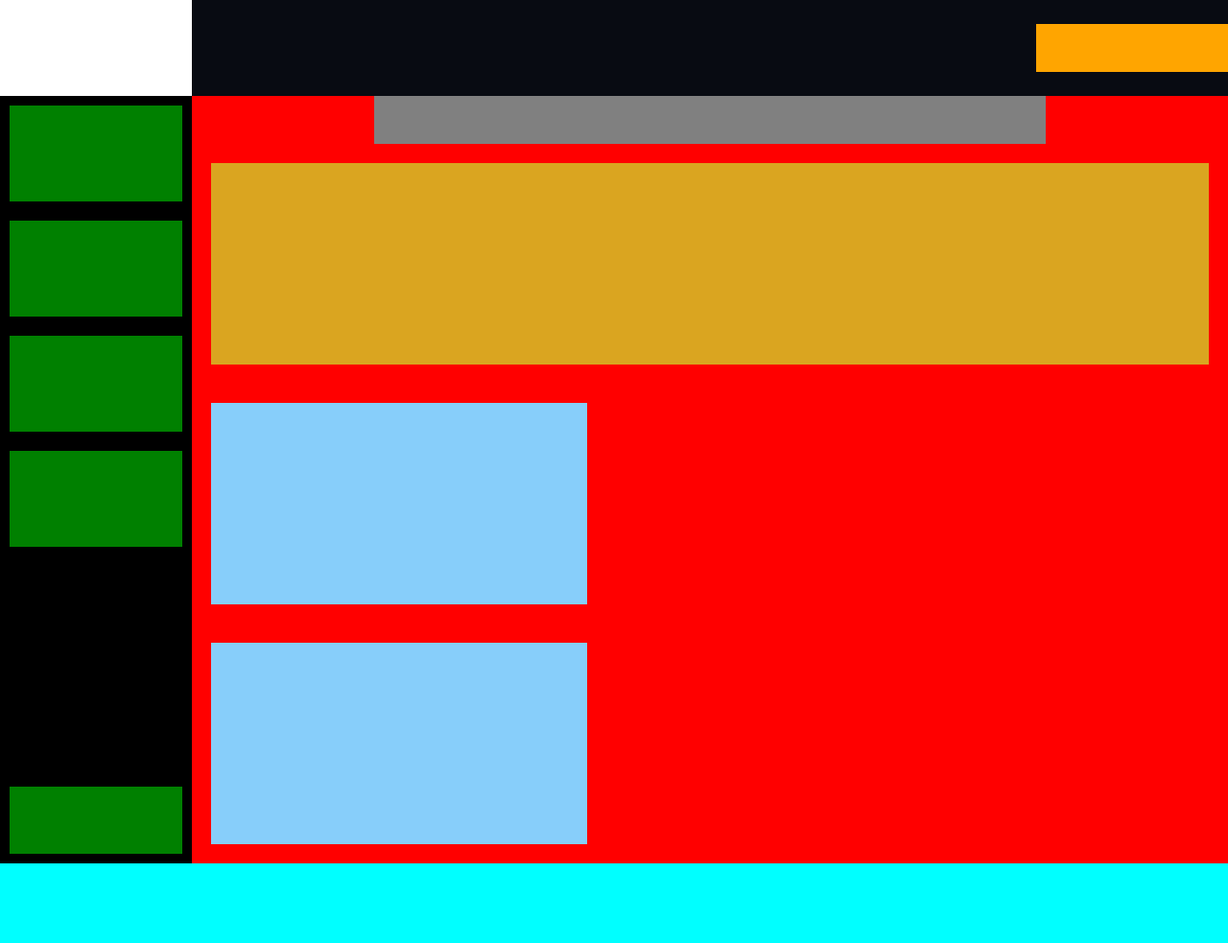
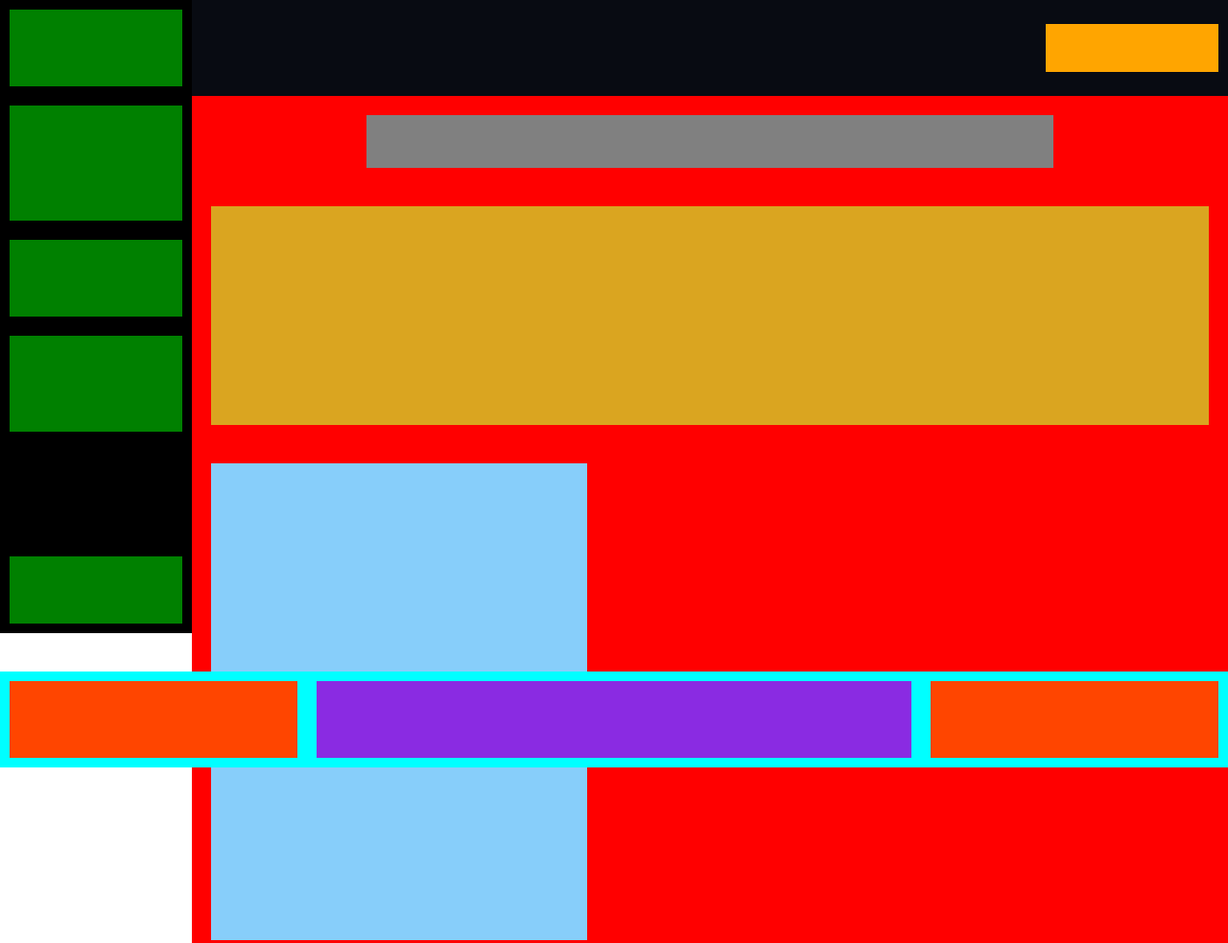
Before and after one commit to alep-2000/html-css-spotifyweb, a plain HTML site: page index.html in a window 1280 px wide. Shown: the top 983 px of the page at 96% size. Drawn offline with Linux system fonts and the light colour scheme.

Commit message:
[FEAT STYLE]Add macrostructure with colored blocks

```diff
--- a/CSS/style.css
+++ b/CSS/style.css
@@ -21,40 +21,65 @@
     background-color: #080b12;
     justify-content: flex-end;
     align-items: center;
+    position: fixed;
+    top: 0;
+    left: 0;
+    z-index: 1;
 }
 
 .col-100{
-    width: 200px;
+    width: calc(200px - 20px);
     height: 50px;
+    margin: 10px;
     background-color: orange;
 }
 
 .sidebar{
     width: 200px;
-    height: 800px;
+    height: 660px;
     background-color: black;
     position: absolute;
     flex-direction: column;
+    position: fixed;
+    top: 0;
+    left: 0;
+    z-index: 1;
+}
+
+.col-12{
+    width: calc(100% - 20px);
+    height: 80px;
+    margin: 10px;
+    background-color: green;
+}
+
+.col-14{
+    width: calc(100% - 20px);
+    height: 120px;
+    margin: 10px;
+    background-color: green;
 }
 
 .col-15{
     width: calc(100% - 20px);
-    height: calc(60% / 4 - 20px);
+    height: 100px;
     margin: 10px;
     background-color: green;
+
 }
 
 .col-10{
     width: calc(100% - 20px);
     height: 70px;
-    margin: 240px 10px 10px 10px;
+    margin: 120px 10px 10px 10px;
     background-color: green;
 }
 
 .main{
     width: calc(100% - 200px);
-    height: 800px;
+    height: 1000px;
     margin-left: 200px;
+    margin-bottom: 100px;
     background-color: red;
     position: absolute;
     position: relative;
@@ -62,9 +87,9 @@
 }
 
 .col-20{
-    width: 700px;
+    width: calc(70% - 40px);
     height: 60px;
-    margin: 0 auto;
+    margin: 120px auto 20px;
     background-color: grey;
 }
 
@@ -87,4 +112,70 @@
     height: 100px;
     background-color: aqua;
     position: absolute;
+    justify-content: space-between;
+    position: fixed;
+    bottom: 0;
+    left: 0;
+    z-index: 1;
 }
+
+.col-25{
+    width: calc(50% / 2 - 20px);
+    height: 80px;
+    margin: 10px;
+    background-color: orangered;
+}
+
+.col-50{
+    width: calc(50% - 20px);
+    height: 80px;
+    margin: 10px;
+    background-color: blueviolet;
+}
+
+/* MOBILE */
+@media screen and (max-width:368px){
+    .topbar{
+        width: calc(100% - 50px);
+        margin-left: 50px;
+    }
+
+    .sidebar{
+        width: 50px;
+        height: 580px;
+    }
+
+
+
+    .col-12, .col-14, .col-15{
+        height: 30px;
+        margin: 5px 10px;
+    }
+
+    .col-10{
+        height: 70px;
+        margin-top: 350px;
+    }
+
+    .main{
+        width: calc(100% - 50px);
+        margin-left: 50px;
+    }
+
+    .col-40{
+        width: calc(100% - 40px);
+    }
+}
+
+@media screen and (max-width:500px){
+    #width, #width-1{
+        width: calc(60% - 40px);
+    }
+}
+
+/* TABLET */
+@media screen and (max-width:768px){
+    .col-40{
+        width: calc(100% - 40px);
+    }
+}
--- a/index.html
+++ b/index.html
@@ -20,9 +20,9 @@
     <section class="side-bar">
         <div class="container">
             <div class="row sidebar">
-                <div class="col-15"></div>
-                <div class="col-15"></div>
-                <div class="col-15"></div>
+                <div class="col-12"></div>
+                <div class="col-14"></div>
+                <div class="col-12"></div>
                 <div class="col-15"></div>
                 <div class="col-10"></div>
             </div>
@@ -33,17 +33,17 @@
             <div class="row main">
                 <div class="col-20"></div>
                 <div class="col-95"></div>
-                <div class="col-40"></div>
-                <div class="col-40"></div>
+                <div id="width" class="col-40"></div>
+                <div id="width-1" class="col-40"></div>
             </div>
         </div>
     </main>
     <section class="bottom-bar">
         <div class="container">
             <div class="row bottombar">
-                <div class="col">
-
-                </div>
+                <div class="col-25"></div>
+                <div class="col-50"></div>
+                <div class="col-25"></div>
             </div>
         </div>
     </section>
```
